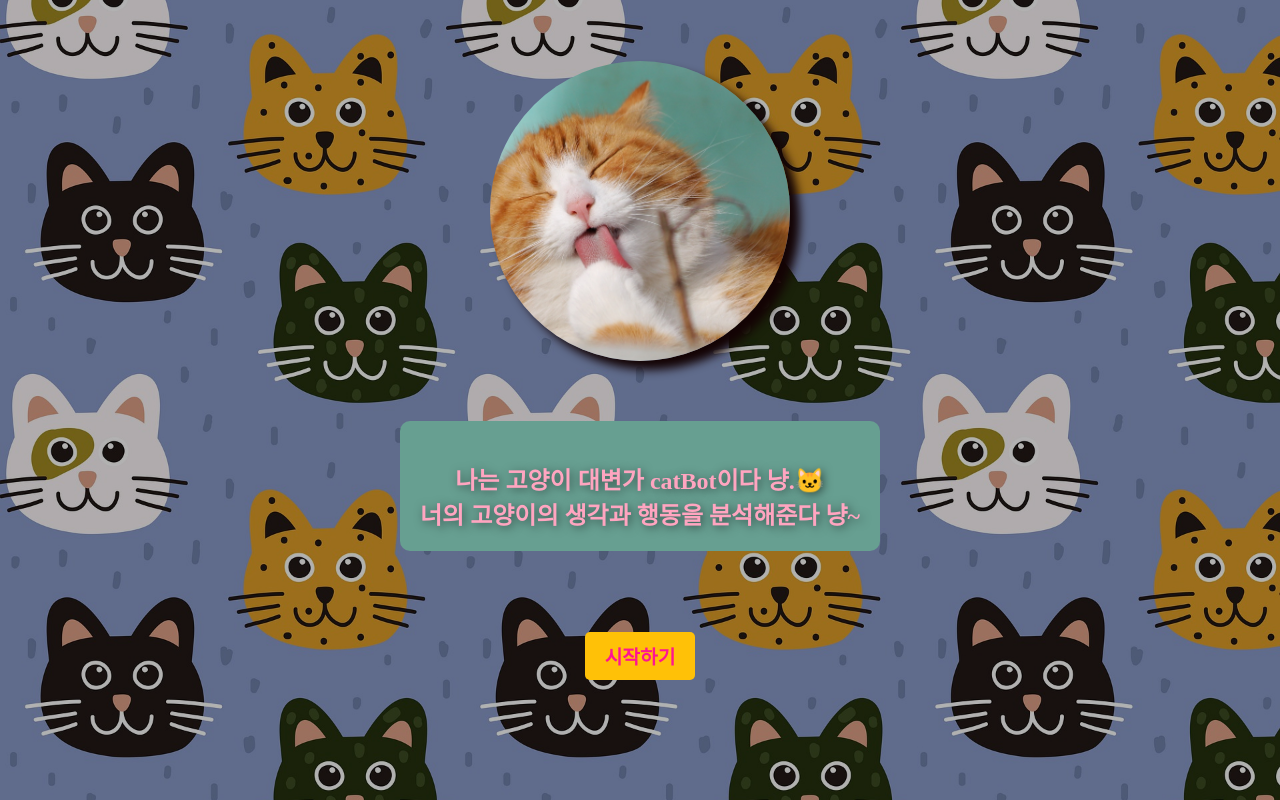
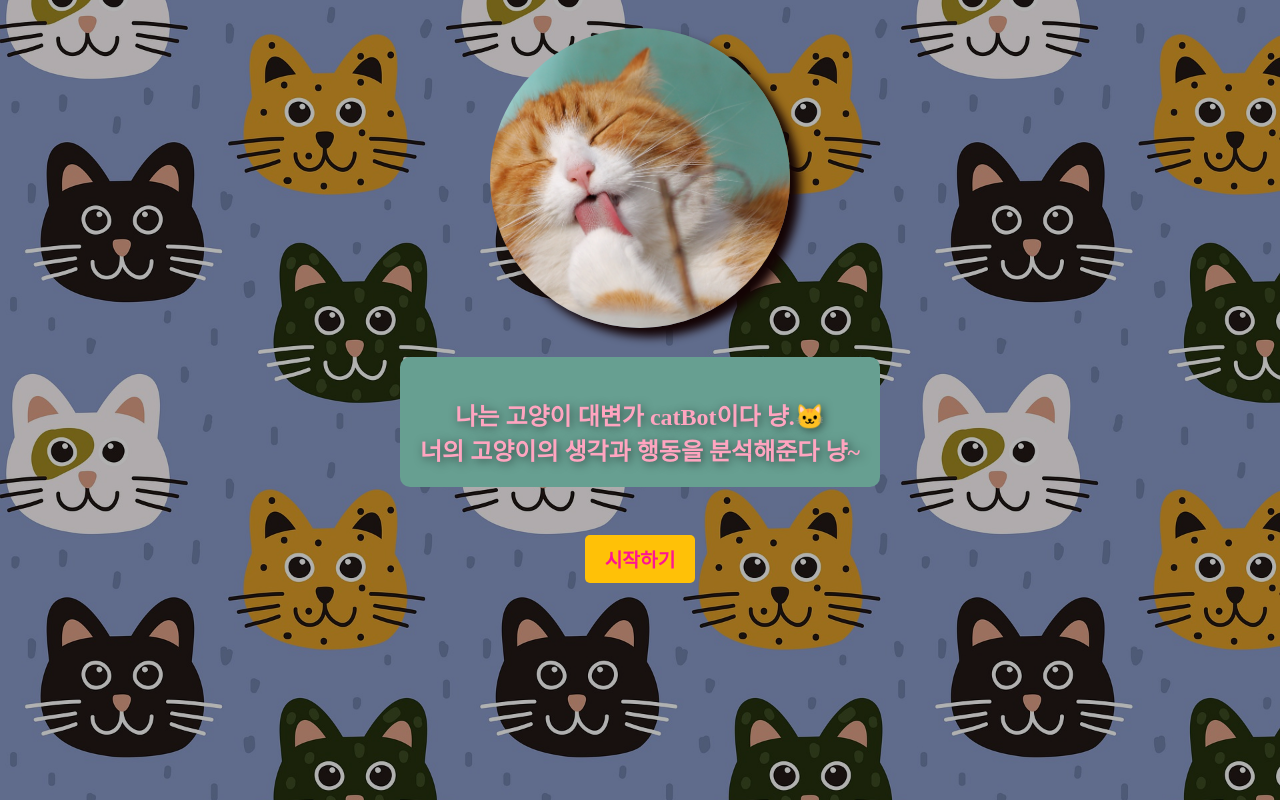
Before and after one commit to leemj0948/chatbot, a React (Vite) app: page / in a window 1280 px wide. Built offline with nearby package versions, Linux system fonts and the light colour scheme.

Commit message:
add: kakao Ads add

```diff
--- a/src/components/LandingPage.tsx
+++ b/src/components/LandingPage.tsx
@@ -22,6 +22,17 @@ const LandingPage = () => {
                 </Title>
             </TitleWrapper>
             <Button onClick={goMain}>시작하기</Button>
+            <Ads>
+                <ins
+                    className="kakao_ad_area"
+                    data-ad-unit="DAN-ixFe0ZVFNHsEfSdC"
+                    data-ad-width="320"
+                    data-ad-height="100"></ins>
+                <script
+                    type="text/javascript"
+                    src="//t1.daumcdn.net/kas/static/ba.min.js"
+                    async></script>
+            </Ads>
         </Container>
     );
 };
@@ -101,4 +112,16 @@ const Button = styled.button`
         background-color: #ffa000;
     }
 `;
+const Ads = styled.div`
+    display: flex;
+    justify-content: center;
+    align-items: center;
+    width: 100%;
+    height: 100%;
+    max-height: 100px;
+    max-width: 320px;
+    ins {
+        display: none;
+    }
+`;
 export default LandingPage;
```
